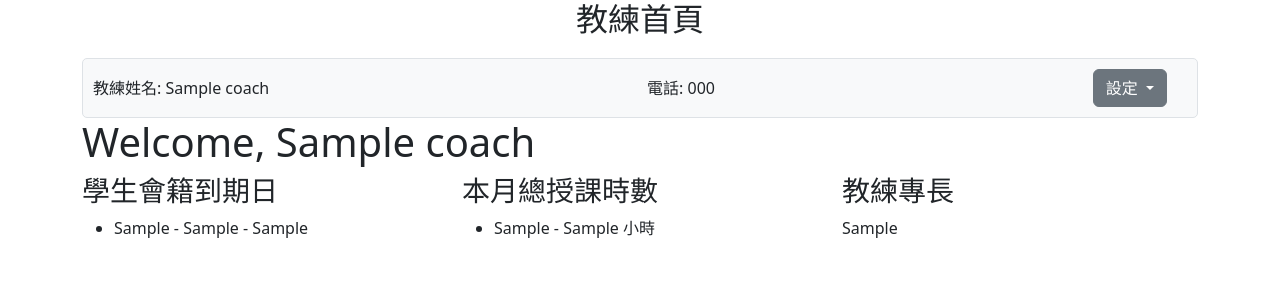
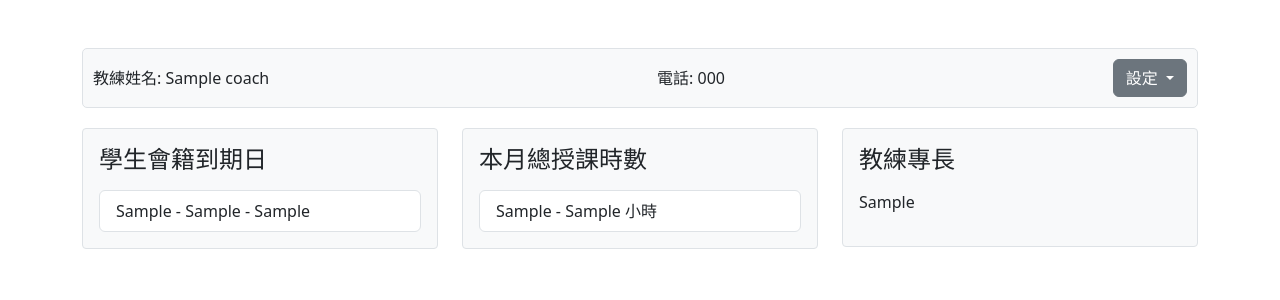
Before and after one commit to HowardTsai891209/database_final, a Django app: template myproject/accounts/templates/accounts/coach.html in a window 1280 px wide. Shown: the top 300 px of the page. Run offline with Django 4.2, Linux system fonts and the light colour scheme; tables that the repository leaves empty hold one stand-in row (values such as "Sample post"); the template is opened without the code that fills it: values that come from a table or form of the project are taken from there, most other values are stand-ins (such as "Sample title", 1, 10 or a date in 2020); some libraries are stand-ins or nearby versions.

Commit message:
add block container to coach page

```diff
--- a/myproject/accounts/templates/accounts/coach.html
+++ b/myproject/accounts/templates/accounts/coach.html
@@ -7,7 +7,7 @@
     <link href="https://cdn.jsdelivr.net/npm/bootstrap@5.3.0-alpha1/dist/css/bootstrap.min.css" rel="stylesheet">
     <script src="https://cdn.jsdelivr.net/npm/sweetalert2@11"></script>
     <style>
-    .member-info {
+        .info-block {
             display: flex;
             justify-content: space-between;
             align-items: center;
@@ -15,17 +15,28 @@
             padding: 10px;
             border: 1px solid #dee2e6;
             border-radius: 5px;
-      margin-top: 20px;
+            margin-bottom: 20px;
         }
-    .member-info div {
-      margin-right: 20px;
+        .block {
+            border: 1px solid #dee2e6;
+            border-radius: 0.25rem;
+            padding: 1rem;
+            margin-bottom: 1rem;
+            background-color: #f8f9fa;
+        }
+        .block h4 {
+            margin-bottom: 1rem;
+        }
+        .alert-icon {
+            color: red;
+            font-weight: bold;
+            margin-left: 0.5rem;
         }
     </style>
 </head>
 <body>
-  <div class="container">
-    <h2 class="text-center">教練首頁</h2>
-    <div class="member-info">
+    <div class="container mt-5">
+        <div class="info-block">
             <div>教練姓名: {{ coach.coachname }}</div>
             <div>電話: {{ coach.phone }}</div>
             <div class="dropdown">
@@ -38,51 +49,53 @@
                 </ul>
             </div>
         </div>
-  </div>
-
-  <div class="container">
-    <h1>Welcome, {{ coach.coachname }}</h1>
 
         <div class="row">
             <!-- Block 1: 學生會籍到期日 -->
             <div class="col-md-4">
-            <h3>學生會籍到期日</h3>
-            <ul>
+                <div class="block">
+                    <h4>學生會籍到期日</h4>
+                    <ul class="list-group">
                         {% if student_expiry_dates %}
                             {% for student in student_expiry_dates %}
-                        <li>
+                                <li class="list-group-item d-flex justify-content-between align-items-center">
                                     {{ student.1 }} - {{ student.2 }} - {{ student.3 }}
-                            {% if student.4 %}
+                                    {% if student.4 == '!' %}
                                         <span class="alert-icon">!</span>
                                     {% endif %}
                                 </li>
                             {% endfor %}
                         {% else %}
-                    <li>沒有即將到期的學生會籍</li>
+                            <li class="list-group-item">沒有即將到期的學生會籍</li>
                         {% endif %}
                     </ul>
+                </div>
             </div>
 
             <!-- Block 2: 本月總授課時數 -->
             <div class="col-md-4">
-            <h3>本月總授課時數</h3>
-            <ul>
+                <div class="block">
+                    <h4>本月總授課時數</h4>
+                    <ul class="list-group">
                         {% if class_hours %}
                             {% for class_hour in class_hours %}
-                        <li>
+                                <li class="list-group-item d-flex justify-content-between align-items-center">
                                     {{ class_hour.0 }} - {{ class_hour.1 }} 小時
                                 </li>
                             {% endfor %}
                         {% else %}
-                    <li>本月無授課紀錄</li>
+                            <li class="list-group-item">本月無授課紀錄</li>
                         {% endif %}
                     </ul>
+                </div>
             </div>
 
             <!-- Block 3: 教練專長 -->
             <div class="col-md-4">
-            <h3>教練專長</h3>
+                <div class="block">
+                    <h4>教練專長</h4>
                     <p>{{ coach_specialty }}</p>
+                </div>
             </div>
         </div>
     </div>
```
Also changed, not shown: django_mysql_requirements.txt (renamed from django_sql_requirements.txt). Lines whose indentation alone changed are shown as unchanged.
